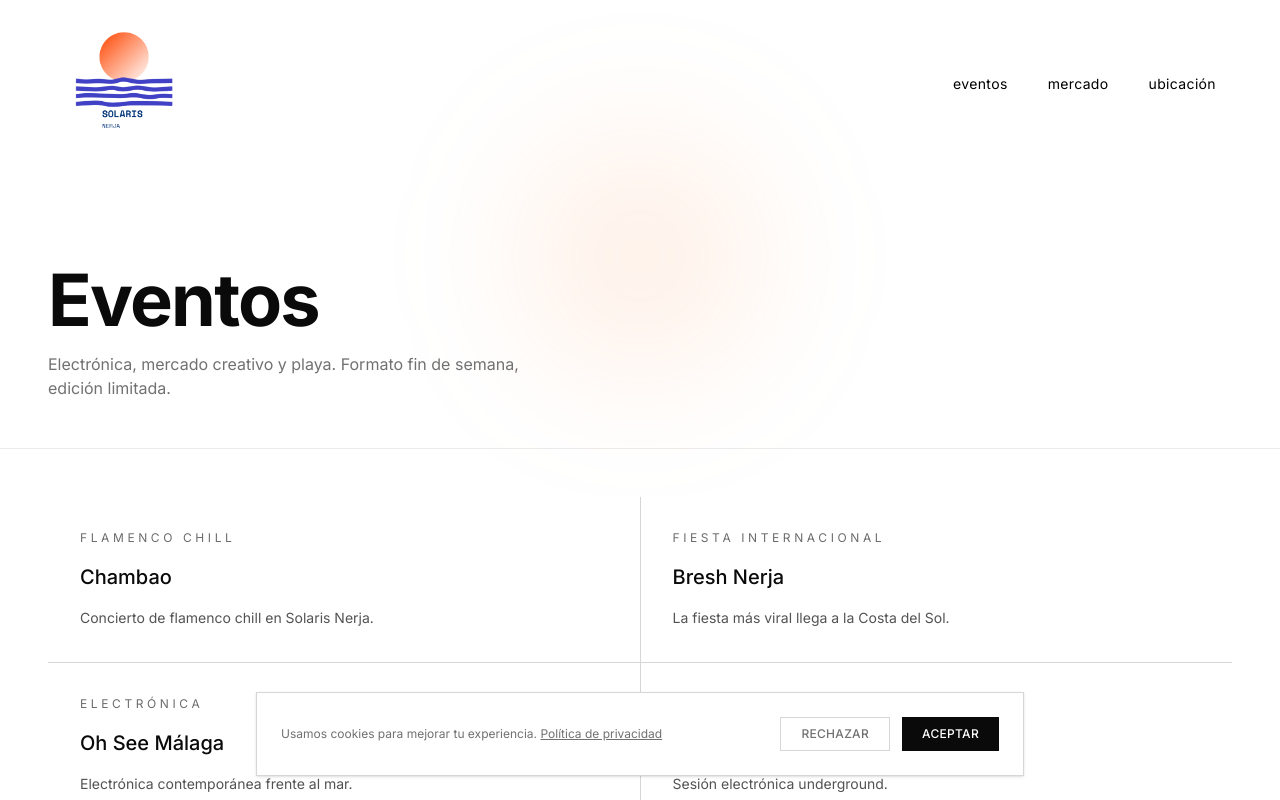
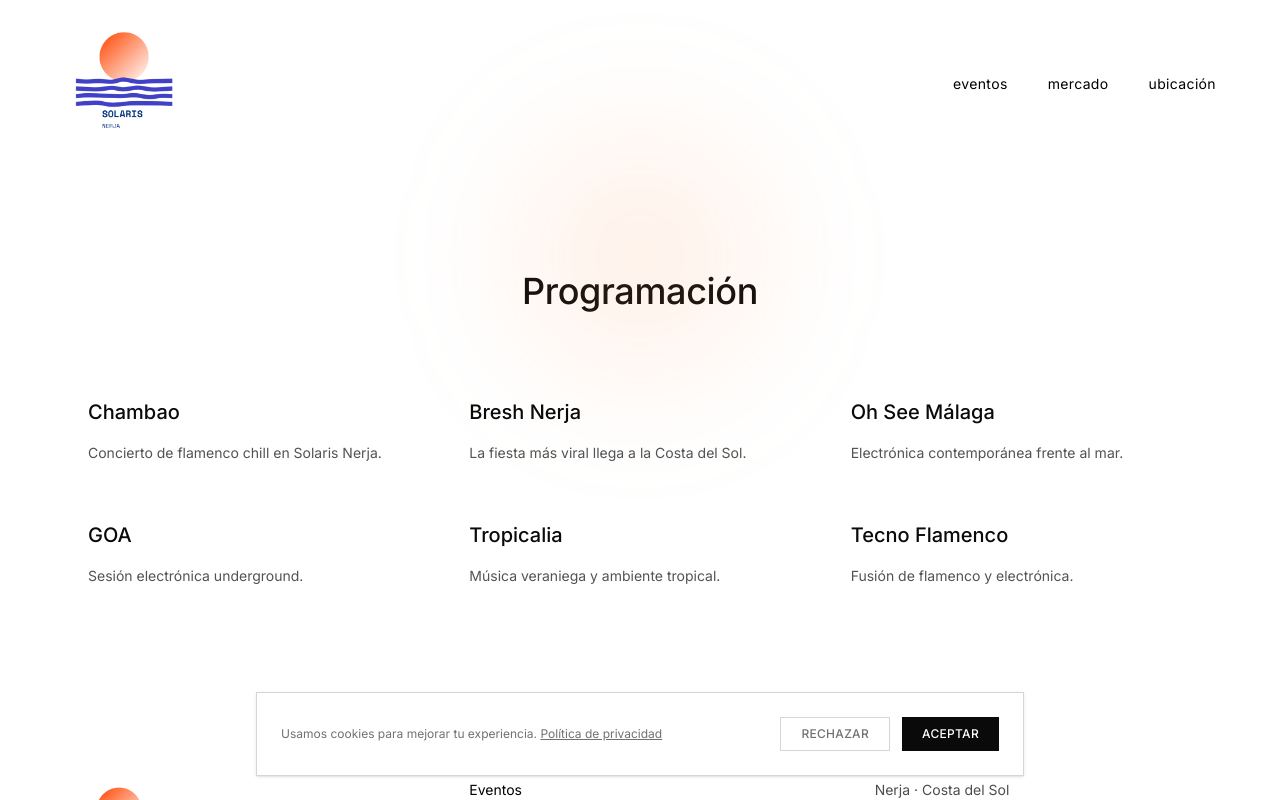
Before and after one commit to Neiland85/solarisnerja, a Next.js app: page /eventos in a window 1280 px wide. Shown: the top 800 px of the page. Built offline with nearby package versions, Linux system fonts and the light colour scheme.

Commit message:
fix: disable prerender to avoid DB during build

```diff
--- a/src/app/eventos/page.tsx
+++ b/src/app/eventos/page.tsx
@@ -1,48 +1,30 @@
-import type { Metadata } from "next"
+export const dynamic = "force-dynamic"
+export const revalidate = 0
+
 import { EVENTS } from "@/config/events"
 import { Reveal } from "@/ui/components/Reveal"
 import EventCard from "@/ui/components/EventCard"
 
-export const metadata: Metadata = {
-  title: "Eventos — SolarisNerja",
-  description:
-    "Programa completo de eventos: música, mercado creativo y experiencias frente al mar.",
-}
+export default function EventosPage(){
 
-export default function EventosPage() {
   return (
-    <main className="min-h-screen">
+    <section className="max-w-6xl mx-auto py-24 px-6 space-y-16">
 
-      {/* ── Title ── */}
-      <section className="px-6 md:px-12 pt-16 md:pt-24 pb-12 max-w-7xl mx-auto">
-        <Reveal>
-          <h1 className="text-5xl md:text-7xl font-bold tracking-tight">Eventos</h1>
-          <p className="mt-4 text-[var(--sn-muted)] max-w-lg">
-            Electrónica, mercado creativo y playa. Formato fin de semana, edición limitada.
-          </p>
-        </Reveal>
-      </section>
+      <h1 className="editorial-h2 text-center">
+        Programación
+      </h1>
 
-      <div className="border-t border-[var(--sn-border)]" />
+      <div className="grid md:grid-cols-3 gap-10">
 
-      {/* ── Grid ── */}
-      <section className="px-6 md:px-12 py-12 max-w-7xl mx-auto">
-        <div className="grid md:grid-cols-2 gap-px bg-[var(--sn-border-2)]">
-          {EVENTS.map((e, idx) => (
-            <Reveal key={e.id} delayMs={idx * 60}>
-              <div className="bg-[var(--sn-bg)] p-6 md:p-8">
-                <EventCard event={{
-                  id: e.id,
-                  title: e.title,
-                  time: e.highlight,
-                  description: e.description,
-                }} />
-              </div>
+        {EVENTS.map(event => (
+          <Reveal key={event.id}>
+            <EventCard event={event}/>
           </Reveal>
         ))}
+
       </div>
+
     </section>
+  )
 
-    </main>
-  )
 }
--- a/src/app/page.tsx
+++ b/src/app/page.tsx
@@ -1,3 +1,6 @@
+export const dynamic = "force-dynamic"
+export const revalidate = 0
+
 import HeroSection from "@/ui/components/HeroSection"
 import ProgramTicker from "@/ui/components/ProgramTicker"
 import EventosSection from "@/ui/components/EventosSection"
@@ -5,6 +8,7 @@
 import SolarisInfoSection from "@/ui/components/SolarisInfoSection"
 
 export default function Page() {
+
   return (
     <>
       <HeroSection />
@@ -14,4 +18,5 @@
       <SolarisInfoSection />
     </>
   )
+
 }
```
Lines whose indentation alone changed are shown as unchanged.
